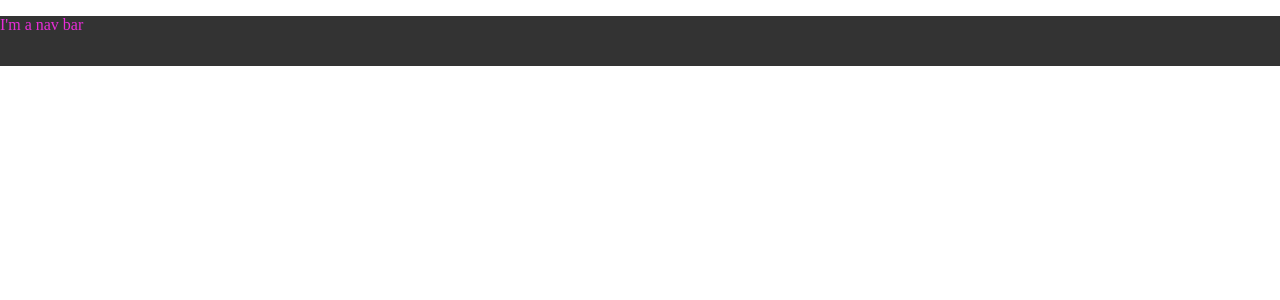
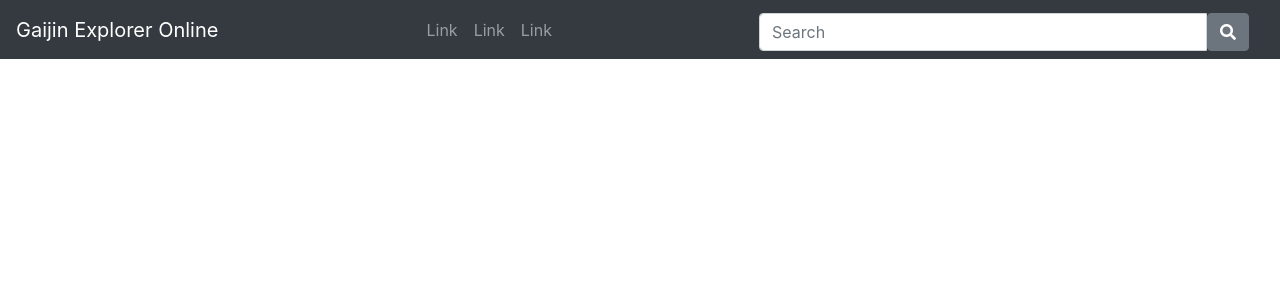
Before and after one commit to diltdicker/GaijinExplorer-Online-Frontend, an Angular app: page / in a window 1280 px wide. Shown: the top 300 px of the page. Built offline with nearby package versions, Linux system fonts and the light colour scheme; what ngx-responsive would draw is missing.

Commit message:
fixed navbar component

```diff
--- a/package.json
+++ b/package.json
@@ -4,6 +4,7 @@
   "scripts": {
     "ng": "ng",
     "start": "ng serve",
+    "public": "ng serve --host 0.0.0.0",
     "build": "ng build",
     "test": "ng test",
     "lint": "ng lint",
@@ -20,6 +21,7 @@
     "@angular/platform-browser-dynamic": "~7.1.0",
     "@angular/router": "~7.1.0",
     "core-js": "^2.5.4",
+    "ngx-bootstrap": "^3.1.3",
     "ngx-responsive": "^7.0.1",
     "rxjs": "~6.3.3",
     "tslib": "^1.9.0",
--- a/src/app/app.module.ts
+++ b/src/app/app.module.ts
@@ -1,5 +1,6 @@
 import { BrowserModule } from '@angular/platform-browser';
 import { NgModule } from '@angular/core';
+
 
 import { ResponsiveModule } from 'ngx-responsive';
 import { AppRoutingModule } from './app-routing.module';
--- a/src/app/navbar/navbar.component.html
+++ b/src/app/navbar/navbar.component.html
@@ -1,3 +1,72 @@
-<div class="navigation-bar">
-  <p class="navigation-text">I'm a nav bar</p>
+<!-- <div *xl>
+  <p>XL</p>
 </div>
+<div *lg>
+  <p>LG</p>
+</div>
+<div *md>
+  <p>MD</p>
+</div>
+<div *sm>
+  <p>SM</p>
+</div>
+<div *xs>
+  <p>XS</p>
+</div>
+<div *showItBootstrap="['xl','lg', 'md', 'sm']">
+  <p>XL - SM</p>
+  <button type="button" class="btn btn-primary">Simple demo</button>
+</div>
+<div *xs> only xs</div> -->
+
+<!-- Navigation Bar -->
+<nav class="navbar navbar-expand-sm bg-dark navbar-dark fixed-top">
+
+  <!-- Brand -->
+  <a class="navbar-brand" href="#">Gaijin Explorer Online</a>
+
+  <!-- Toggler/collapsibe Button -->
+  <button class="navbar-toggler" type="button" data-toggle="collapse" data-target="#collapsibleNavbar">
+    <span class="navbar-toggler-icon"></span>
+  </button>
+
+  <!-- Navigation Items -->
+  <div class="collapse navbar-collapse justify-content-center" id="collapsibleNavbar">
+    <ul class="navbar-nav">
+      <li class="nav-item">
+        <a class="nav-link" href="#">Link</a>
+      </li>
+      <li class="nav-item">
+        <a class="nav-link" href="#">Link</a>
+      </li>
+      <li class="nav-item">
+        <a class="nav-link" href="#">Link</a>
+      </li>
+    </ul>
+  </div>
+
+  <!-- <div class="justify-content-right">
+    <form class="form-inline" action="/action_page.php">
+      <input class="form-control mr-sm-2" type="text" placeholder="Search">
+      <button class="btn btn-secondary" type="button">Search</button>
+    </form>
+  </div> -->
+
+  <div class="col-sm-5" style="margin-top:5px;">
+    <div class="input-group">
+      <input type="text" placeholder="Search" class="form-control">
+      <span class="input-group-btn">
+        <button type="submit" class="btn btn-secondary">
+            <i class="fas fa-search"></i>
+        </button>
+      </span>
+    </div>
+  </div>
+
+
+  <!-- Search Bar -->
+  <!-- <form class="form-inline" action="/action_page.php">
+    <input class="form-control mr-sm-2" type="text" placeholder="Search">
+    <button class="btn btn-success" type="submit">Search</button>
+  </form> -->
+</nav>
--- a/src/index.html
+++ b/src/index.html
@@ -7,6 +7,13 @@
 
   <meta name="viewport" content="width=device-width, initial-scale=1">
   <link rel="icon" type="image/x-icon" href="favicon.ico">
+  <!-- Bootstrap 4 -->
+  <link href="https://maxcdn.bootstrapcdn.com/bootstrap/4.0.0/css/bootstrap.min.css" rel="stylesheet">
+  <script src="https://ajax.googleapis.com/ajax/libs/jquery/3.3.1/jquery.min.js"></script>
+  <script src="https://cdnjs.cloudflare.com/ajax/libs/popper.js/1.14.3/umd/popper.min.js"></script>
+  <script src="https://maxcdn.bootstrapcdn.com/bootstrap/4.1.3/js/bootstrap.min.js"></script>
+  <!-- Font Awesome -->
+  <link rel="stylesheet" href="https://use.fontawesome.com/releases/v5.6.1/css/all.css" integrity="sha384-gfdkjb5BdAXd+lj+gudLWI+BXq4IuLW5IT+brZEZsLFm++aCMlF1V92rMkPaX4PP" crossorigin="anonymous">
 </head>
 <body>
   <app-root></app-root>
```
Also changed, not shown: 1 other file (tests, documents, lock files or other folders).
